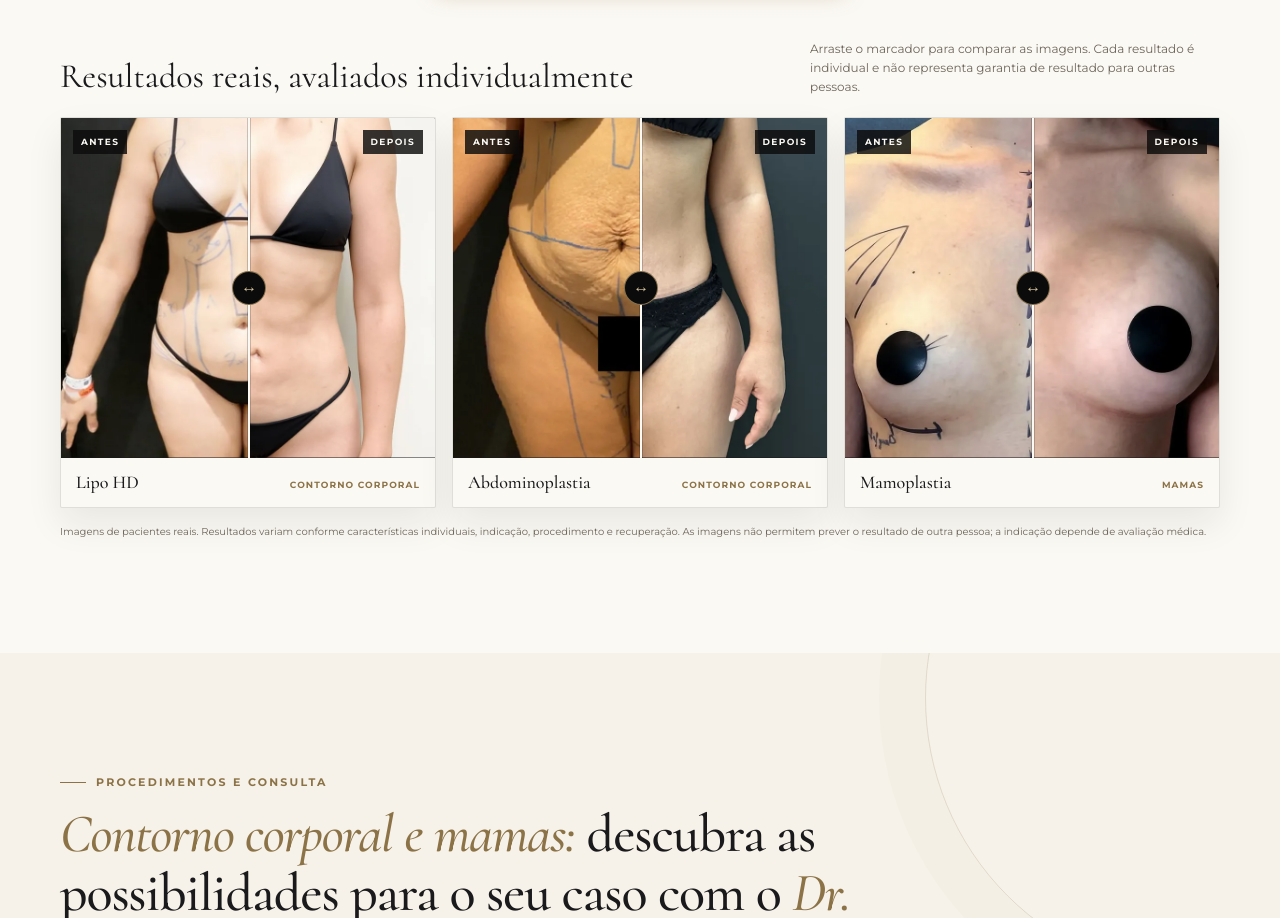
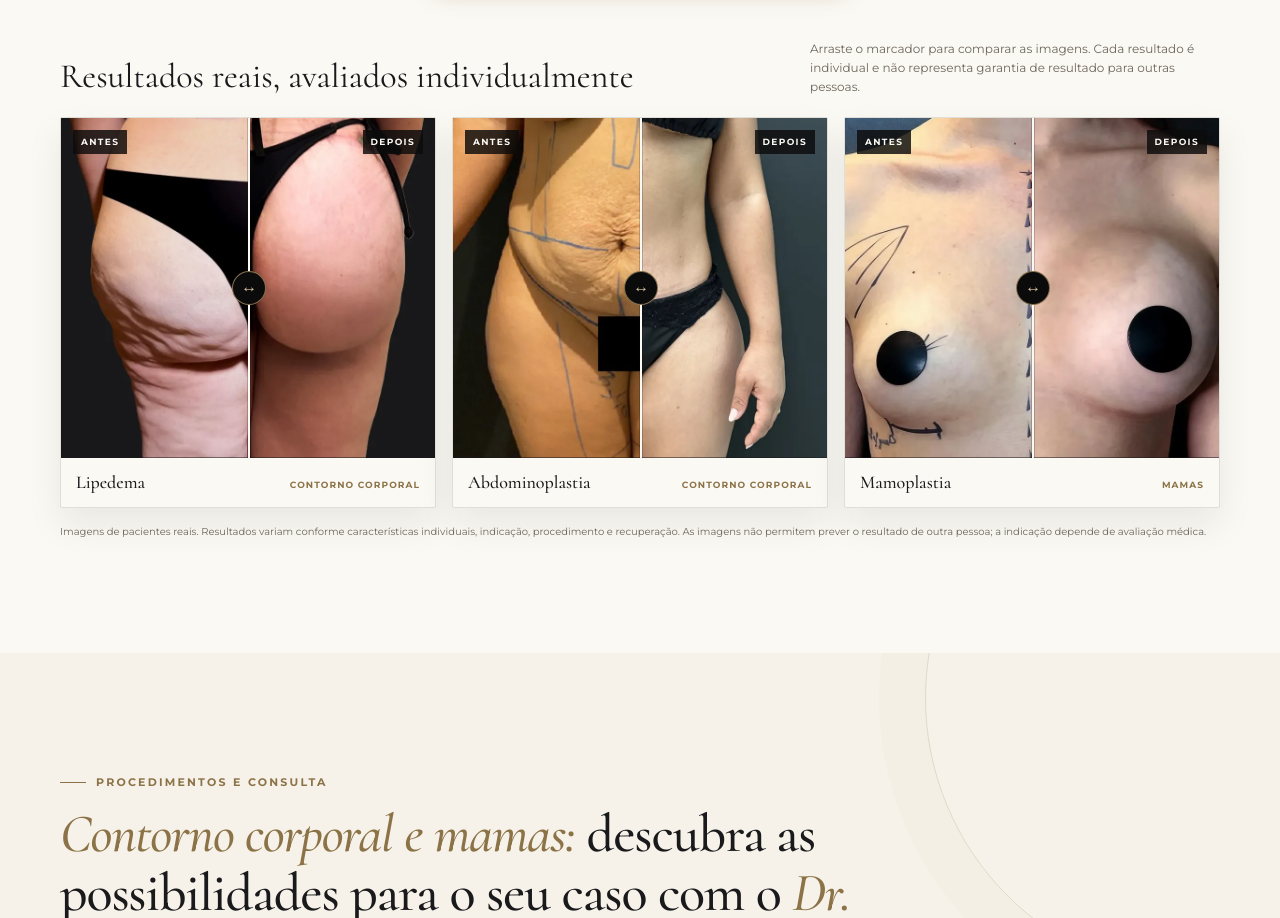
Before and after one commit to otavio6/dr-felipe-villaca-web-site, a plain HTML site: page eua.html in a window 1280 px wide. Shown: the part 1695-2613 px from the top of the page. Drawn offline with Linux system fonts and the light colour scheme.

Commit message:
Substitui resultado Lipo HD por Lipedema

```diff
--- a/eua.html
+++ b/eua.html
@@ -441,7 +441,7 @@
           <p>Arraste o marcador para comparar as imagens. Cada resultado é individual e não representa garantia de resultado para outras pessoas.</p>
         </div>
         <div class="result-grid">
-          <article class="result-card"><div class="result-pair" style="--pos:50%"><img class="before" src="/assets/img/resultados/lipo-hd-antes.webp" alt="Antes de cirurgia de contorno corporal" loading="lazy"><img class="after" src="/assets/img/resultados/lipo-hd-depois.webp" alt="Depois de cirurgia de contorno corporal" loading="lazy"><span class="result-tag before-label">Antes</span><span class="result-tag after-label">Depois</span><span class="result-divider"></span><input type="range" min="0" max="100" value="50" aria-label="Comparar resultado de lipo HD"></div><div class="result-meta"><h4>Lipo HD</h4><span>Contorno corporal</span></div></article>
+          <article class="result-card"><div class="result-pair" style="--pos:50%"><img class="before" src="/assets/img/resultados/lipedema-antes.webp" alt="Antes de cirurgia para lipedema" loading="lazy"><img class="after" src="/assets/img/resultados/lipedema-depois.webp" alt="Depois de cirurgia para lipedema" loading="lazy"><span class="result-tag before-label">Antes</span><span class="result-tag after-label">Depois</span><span class="result-divider"></span><input type="range" min="0" max="100" value="50" aria-label="Comparar resultado de lipedema"></div><div class="result-meta"><h4>Lipedema</h4><span>Contorno corporal</span></div></article>
           <article class="result-card"><div class="result-pair" style="--pos:50%"><img class="before" src="/assets/img/resultados/abdominoplastia-antes.webp" alt="Antes de abdominoplastia" loading="lazy"><img class="after" src="/assets/img/resultados/abdominoplastia-depois.webp" alt="Depois de abdominoplastia" loading="lazy"><span class="result-tag before-label">Antes</span><span class="result-tag after-label">Depois</span><span class="result-divider"></span><input type="range" min="0" max="100" value="50" aria-label="Comparar resultado de abdominoplastia"></div><div class="result-meta"><h4>Abdominoplastia</h4><span>Contorno corporal</span></div></article>
           <article class="result-card"><div class="result-pair" style="--pos:50%"><img class="before" src="/assets/img/resultados/mamoplastia-antes.webp" alt="Antes de cirurgia das mamas" loading="lazy"><img class="after" src="/assets/img/resultados/mamoplastia-depois.webp" alt="Depois de cirurgia das mamas" loading="lazy"><span class="result-tag before-label">Antes</span><span class="result-tag after-label">Depois</span><span class="result-divider"></span><input type="range" min="0" max="100" value="50" aria-label="Comparar resultado de mamoplastia"></div><div class="result-meta"><h4>Mamoplastia</h4><span>Mamas</span></div></article>
         </div>
```
